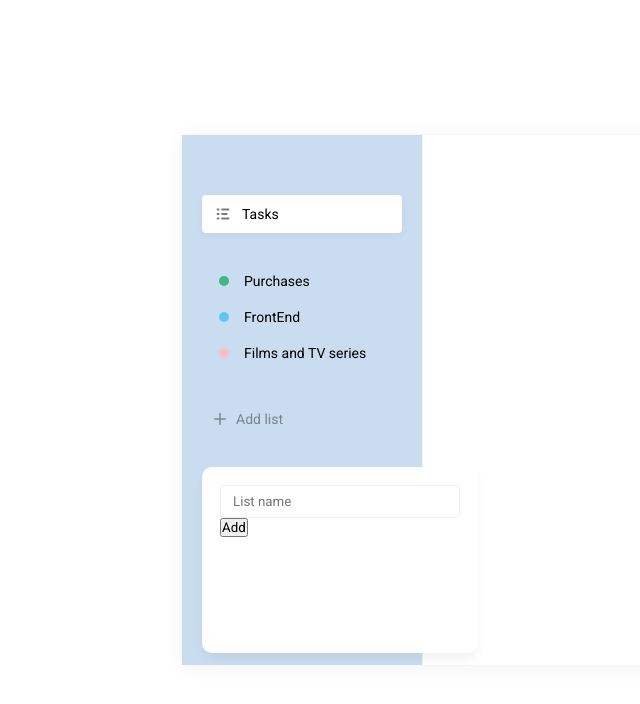
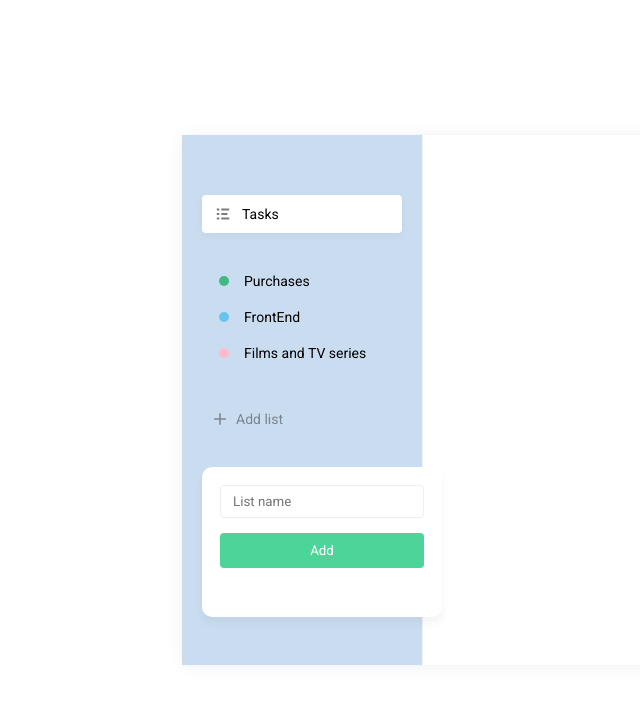
Before and after one commit to arsenjijavadze/todo-list-app-01, a React (Create React App) app: page / in a window 1280 px wide. Shown: the top 704 px of the page, without its empty margins (83-723 px from the left). Built offline with nearby package versions, Linux system fonts and the light colour scheme.

Commit message:
refactor: change structure of the project

```diff
--- a/src/App.js
+++ b/src/App.js
@@ -1,6 +1,8 @@
 import React, { useState } from 'react';
 import List from './components/List';
 import AddList from './components/AddList';
+
+import DB from './assets/db.json'
 
 
 function App() {
@@ -54,7 +56,7 @@ function App() {
           isRemovable
         />
 
-        <AddList />
+        <AddList colors={DB.colors} />
 
       </div>
       <div className="todo__tasks">
--- a/src/components/AddList/AddListButton.scss
+++ b/src/components/AddList/AddListButton.scss
@@ -7,6 +7,12 @@
         box-shadow: 0px 6px 10px rgba(0, 0, 0, 0.05);
         border-radius: 10px;
         padding: 18px;
+        box-sizing: border-box;
+
+        .button{
+            width: 100%;
+            margin-top: 15px;
+        }
 
     }
 }
--- a/src/components/AddList/index.jsx
+++ b/src/components/AddList/index.jsx
@@ -1,9 +1,11 @@
 import React, { useState } from "react";
 import List from "../List";
 
+
+
 import './AddListButton.scss';
 
-const AddListButton = () => {
+const AddList = ({ colors }) => {
     const [visiblePopup, setVisiblePopup] = useState(true);
 
     return (
@@ -32,10 +34,16 @@ const AddListButton = () => {
             />
             {visiblePopup && <div className="add-list__popup">
                 <input className="field" type="text" placeholder="List name" />
-                <button>Add</button>
+                <div className="add-list__popup-colors">
+                    <ul>
+                        <li></li>
+                        <li></li>
+                    </ul>
+                </div>
+                <button className="button">Add</button>
             </div>}
         </div>
     );
 };
 
-export default AddListButton;
+export default AddList;
--- /dev/null
+++ b/src/components/Badge/Badge.scss
@@ -0,0 +1,20 @@
+.badge {
+    /* Ellipse 2 */
+    width: 10px;
+    height: 10px;
+    border-radius: 30px;
+    position: relative;
+    left: 5px;
+
+    &--green {
+        background-color: #42b883;
+    }
+
+    &--blue {
+        background-color: #64c4ed;
+    }
+
+    &--pink {
+        background-color: #ffbbcc;
+    }
+}
--- /dev/null
+++ b/src/components/Badge/index.jsx
@@ -0,0 +1,5 @@
+import './Badge.scss';
+
+const Badge = ({ color }) => <i className={`badge badge--${color}`}></i>
+
+export default Badge;
--- a/src/components/List/List.scss
+++ b/src/components/List/List.scss
@@ -33,25 +33,6 @@
             }
         }
 
-        .badge {
-            /* Ellipse 2 */
-            width: 10px;
-            height: 10px;
-            border-radius: 30px;
-            position: relative;
-            left: 5px;
 
-            &--green {
-                background-color: #42b883;
-            }
-
-            &--blue {
-                background-color: #64c4ed;
-            }
-
-            &--pink {
-                background-color: #ffbbcc;
-            }
-        }
     }
 }
--- a/src/components/List/index.jsx
+++ b/src/components/List/index.jsx
@@ -1,5 +1,7 @@
 import React from "react";
 import classNames from "classnames";
+
+import Badge from "../Badge";
 
 import './List.scss';
 
@@ -11,7 +13,7 @@ const List = ({ items, isRemovable, onClick }) => {
 
                 <li key={index} className={classNames(item.className, { 'active': item.active })}>
                     <i>
-                        {item.icon ? item.icon : <i className={`badge badge--${item.color}`}></i>}
+                        {item.icon ? item.icon : <Badge color={item.color} />}
                     </i>
                     <span>{item.name}</span>
                 </li>
--- a/src/index.scss
+++ b/src/index.scss
@@ -1,15 +1,12 @@
 * {
-
   margin: 0;
   padding: 0;
   list-style: none;
   outline: none;
-  font-family: 'Roboto', -apple-system, system-ui, sans-serif;
+  font-family: "Roboto", -apple-system, system-ui, sans-serif;
   -webkit-font-smoothing: antialiased;
   -moz-osx-font-smoothing: grayscale;
-
 }
-
 
 .todo {
   position: absolute;
@@ -17,7 +14,7 @@
   top: 50%;
   width: 750px;
   height: 530px;
-  transform: translate(-50%,-50%);
+  transform: translate(-50%, -50%);
   box-shadow: 1px 2px 20px #f3f3f3;
   border-radius: 10px;
   border: 1px solid #f4f6f8;
@@ -30,20 +27,34 @@
     border-right: 1px solid #f1f1f1;
     padding: 60px 20px;
   }
-
-
 }
 
-.field{
+.button {
 
-  background: #FFFFFF;
-  border: 1px solid #EFEFEF;
+  background: #4dd599;
+  border-radius: 4px;
+  color: #fff;
+  border: 0;
+  padding: 10px 20px;
+  cursor: pointer;
+
+  &:hover{
+    background:darken( #4dd599, 5%);
+  }
+  &:active{
+    background:darken( #4dd599, 10%);
+  }
+}
+
+.field {
+  background: #ffffff;
+  border: 1px solid #efefef;
   border-radius: 4px;
   box-sizing: border-box;
   padding: 8px 12px;
   width: 100%;
 
-  &:focus{
+  &:focus {
     border-color: #dfd8d8;
   }
 }
```
